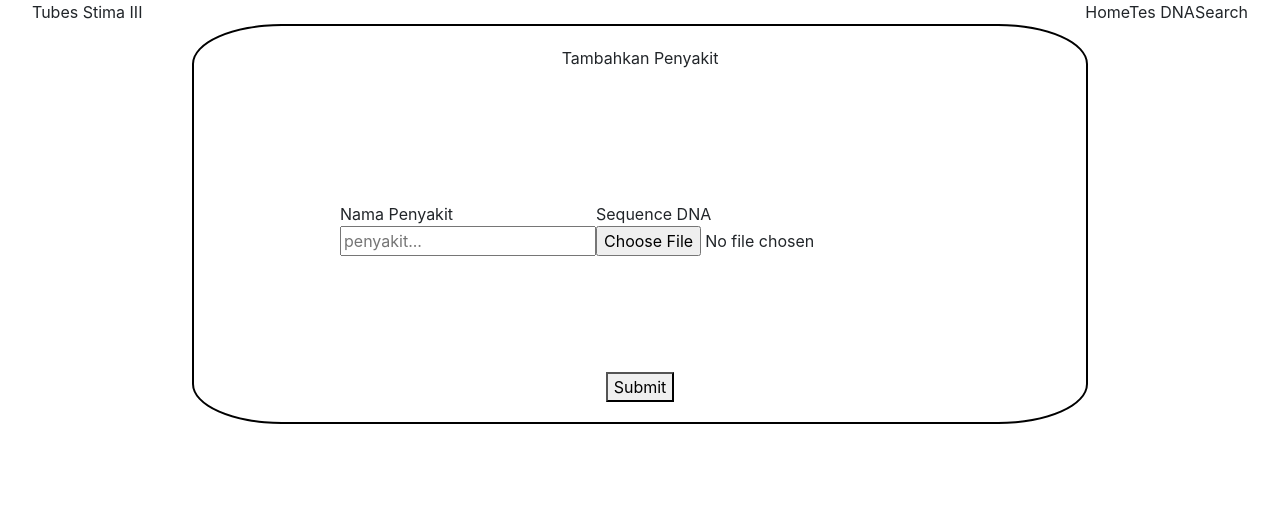
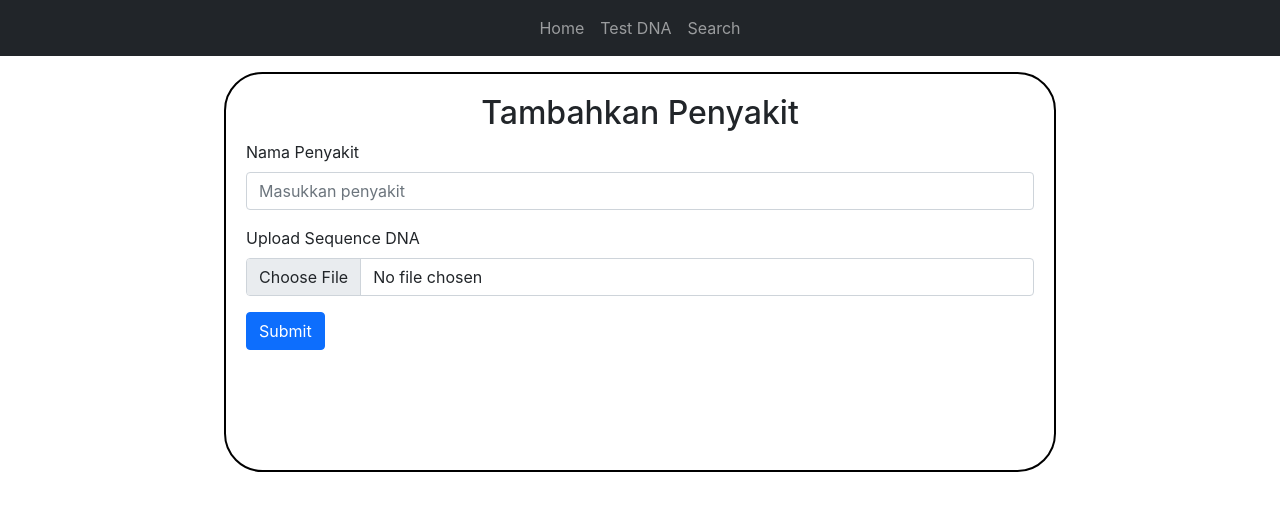
Before and after one commit to marfgold1/Tubes3_13520103, a Next.js app in the folder src/frontend/: page / in a window 1280 px wide. Shown: the top 510 px of the page. Built offline with nearby package versions, Linux system fonts and the light colour scheme.

Commit message:
feat(frontend): style add penyakit and test dna page

```diff
--- a/src/frontend/src/components/home/AddPenyakit.module.css
+++ b/src/frontend/src/components/home/AddPenyakit.module.css
@@ -1,9 +1,8 @@
-.formContainer {
-  width: 70vw;
-  min-width: 600px;
-  height: 50vh;
-  min-height: 300px;
-  border-radius: 10%;
+.container {
+  width: 65vw;
+  min-width: 500px;
+  min-height: 50vh;
+  border-radius: 3vw;
   border: 2px solid #000;
   padding: 20px;
 }
--- a/src/frontend/src/components/home/AddPenyakit.tsx
+++ b/src/frontend/src/components/home/AddPenyakit.tsx
@@ -1,6 +1,7 @@
 import React, { useState, useRef } from "react";
 import styles from "./AddPenyakit.module.css";
 import { ApiSrv } from "../../services";
+import { Form, Button } from "react-bootstrap";
 
 const AddPenyakit = () => {
   const [penyakit, setPenyakit] = useState<string>("");
@@ -41,50 +42,29 @@ const AddPenyakit = () => {
   };
 
   return (
-    <form
-      className={
-        styles.formContainer +
-        " d-flex flex-column justify-content-between align-items-center"
-      }
-    >
-      <div className={styles.topForm}>
-        <p className="text-center">Tambahkan Penyakit</p>
-      </div>
-      <div className={styles.centerForm + " d-flex justify-content-between"}>
-        <div className={styles.namaPenyakitInputContainer}>
-          <label>Nama Penyakit</label>
-          <div>
-            <input
-              type="text"
-              className={styles.namaPenyakitInput}
-              value={penyakit}
-              onChange={(e) => setPenyakit(e.target.value)}
-              placeholder="penyakit..."
-            />
-          </div>
+    <div className={styles.container}>
+      <Form>
+        <div className={styles.topForm}>
+          <h2 className="text-center">Tambahkan Penyakit</h2>
         </div>
-        <div className={styles.sequenceDNAInputContainer}>
-          <label>Sequence DNA</label>
-          <div className={styles.uploadFileContainer}>
-            <input
-              type="file"
-              className={styles.sequenceDNAInput}
-              onChange={uploadFile}
-              ref={inputFile}
-            />
-          </div>
-        </div>
-      </div>
-      <div className={styles.bottomForm}>
-        <button
-          type="submit"
-          className={styles.submitButton}
-          onClick={(e) => onSubmit(e)}
-        >
+        <Form.Group className="mb-3" controlId="formNamaPenyakit">
+          <Form.Label>Nama Penyakit</Form.Label>
+          <Form.Control
+            type="text"
+            placeholder="Masukkan penyakit"
+            value={penyakit}
+            onChange={(e) => setPenyakit(e.target.value)}
+          />
+        </Form.Group>
+        <Form.Group className="mb-3">
+          <Form.Label>Upload Sequence DNA</Form.Label>
+          <Form.Control type="file" onChange={uploadFile} ref={inputFile} />
+        </Form.Group>
+        <Button variant="primary" type="submit" onClick={(e) => onSubmit(e)}>
           Submit
-        </button>
-      </div>
-    </form>
+        </Button>
+      </Form>
+    </div>
   );
 };
 
--- a/src/frontend/src/components/shared/Navbar.tsx
+++ b/src/frontend/src/components/shared/Navbar.tsx
@@ -1,19 +1,27 @@
 import React from "react";
 import Link from "next/link";
 import styles from "./Navbar.module.css";
+import { Navbar as NavBS, Container, Nav } from "react-bootstrap";
 
 const Navbar = () => {
   return (
-    <div className={styles.container + " d-flex justify-content-between"}>
-      <div className={styles.leftNavbar}>
-        <Link href="/">Tubes Stima III</Link>
-      </div>
-      <div className={styles.rightNavbar}>
-        <Link href="/">Home</Link>
-        <Link href="/test-dna">Tes DNA</Link>
-        <Link href="/search">Search</Link>
-      </div>
-    </div>
+    <NavBS bg="dark" variant="dark" className="mb-3 justify-content-center">
+      <Nav className="mx-2">
+        <Link href="/">
+          <a className="nav-item nav-link">Home</a>
+        </Link>
+        <Link href="/test-dna">
+          <a className="nav-item nav-link">Test DNA</a>
+        </Link>
+        <Link href="/search">
+          <a className="nav-item nav-link">Search</a>
+        </Link>
+
+        {/* <Nav.Link href="/">Add Penyakit</Nav.Link>
+        <Nav.Link href="/test-dna">Test DNA</Nav.Link>
+        <Nav.Link href="/search">Search</Nav.Link> */}
+      </Nav>
+    </NavBS>
   );
 };
 
--- a/src/frontend/src/components/test-dna/TestDNAForm.module.css
+++ b/src/frontend/src/components/test-dna/TestDNAForm.module.css
@@ -1,8 +1,17 @@
-.container {
-  max-width: 80%;
-  height: 50vh;
-  min-height: 300px;
-  border-radius: 10%;
+.topContainer {
+  width: 65vw;
+  min-width: 500px;
+  min-height: 50vh;
+  border-radius: 3vw;
   border: 2px solid #000;
   padding: 20px;
 }
+
+.resultContainer {
+  width: 65vw;
+  min-width: 500px;
+  min-height: 100px;
+  border-radius: 3vw;
+  border: 2px solid #000;
+  padding: 12px;
+}
--- a/src/frontend/src/components/test-dna/TestDNAForm.tsx
+++ b/src/frontend/src/components/test-dna/TestDNAForm.tsx
@@ -1,5 +1,5 @@
 import { useState, useRef } from "react";
-
+import { Form, Button } from "react-bootstrap";
 import { ApiSrv } from "../../services";
 import styles from "./TestDNAForm.module.css";
 
@@ -47,65 +47,44 @@ const TestDNAForm = () => {
       inputFile.current.files = null;
       inputFile.current.value = "";
     }
-
-    // setResult(
-    //   "<Tanggal> - <Pengguna> - <Penyakit> - <similarity> - <True/False>"
-    // );
   };
 
   return (
-    <div className={styles.container}>
-      <form className={styles.formContainer}>
+    <div className={styles.testDNAContainer}>
+      <div className={styles.topContainer + " mb-4"}>
+        <Form>
           <div className={styles.topForm}>
-          <h1 className="text-center">Test DNA</h1>
+            <h2 className="text-center">Test DNA</h2>
           </div>
-        <div
-          className={styles.inputContainer + " d-flex justify-content-between"}
-        >
-          <div className={styles.nameInput}>
-            <label>Nama Pengguna</label>
-            <div className={styles.inputStringContainer}>
-              <input
+          <Form.Group className="mb-3" controlId="formNamaPengguna">
+            <Form.Label>Nama Pengguna</Form.Label>
+            <Form.Control
               type="text"
-                className={styles.inputString}
-                placeholder="<Pengguna>"
+              placeholder="Masukkan Nama Pengguna"
               value={name}
               onChange={(e) => setName(e.target.value)}
             />
-            </div>
-          </div>
-          <div className={styles.dnaInput}>
-            <label>Sequence DNA</label>
-            <div className={styles.inputFileContainer}>
-              <input type="file" ref={inputFile} onChange={uploadFile} />
-            </div>
-          </div>
-          <div className={styles.predictionInput}>
-            <label>Prediksi Penyakit</label>
-            <div className={styles.inputStringContainer}>
-              <input
+          </Form.Group>
+          <Form.Group className="mb-3" controlId="formSequenceDNA">
+            <Form.Label>Upload Sequence DNA</Form.Label>
+            <Form.Control type="file" onChange={uploadFile} ref={inputFile} />
+          </Form.Group>
+          <Form.Group className="mb-3" controlId="formPenyakit">
+            <Form.Label>Prediksi Penyakit</Form.Label>
+            <Form.Control
               type="text"
-                className={styles.inputString}
-                placeholder="<Penyakit>"
+              placeholder="Masukkan Nama Penyakit"
               value={prediction}
               onChange={(e) => setPrediction(e.target.value)}
             />
-            </div>
-          </div>
-        </div>
-        <div
-          className={styles.submitContainer + " d-flex justify-content-center"}
-        >
-          <button className={styles.submitButton} onClick={(e) => submit(e)}>
+          </Form.Group>
+          <Button variant="primary" type="submit" onClick={(e) => submit(e)}>
             Submit
-          </button>
-        </div>
-      </form>
-      <div className={styles.divider + " text-center"}>
-        -------------------------------------
+          </Button>
+        </Form>
       </div>
       <div className={styles.resultContainer}>
-        <p className={styles.resultTitle + " text-center"}>Hasil Tes</p>
+        <h5 className={styles.resultTitle + " text-center"}>Hasil Tes</h5>
         <p className={styles.result + " text-center"}>{result}</p>
       </div>
     </div>
--- a/src/frontend/src/styles/Home.module.css
+++ b/src/frontend/src/styles/Home.module.css
@@ -1,5 +1,5 @@
 .container {
-  padding: 0 2rem;
+  padding: 0;
 }
 
 .main {
```
Lines whose indentation alone changed are shown as unchanged.
